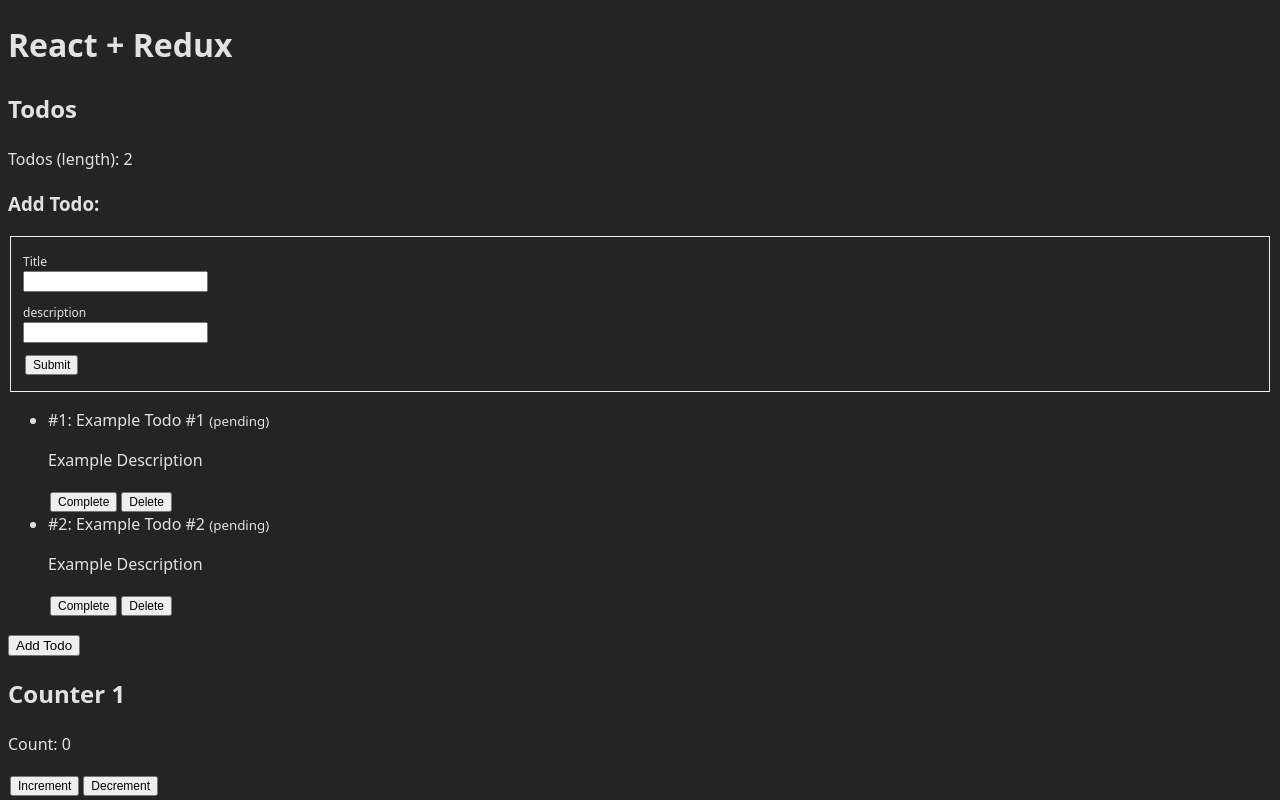
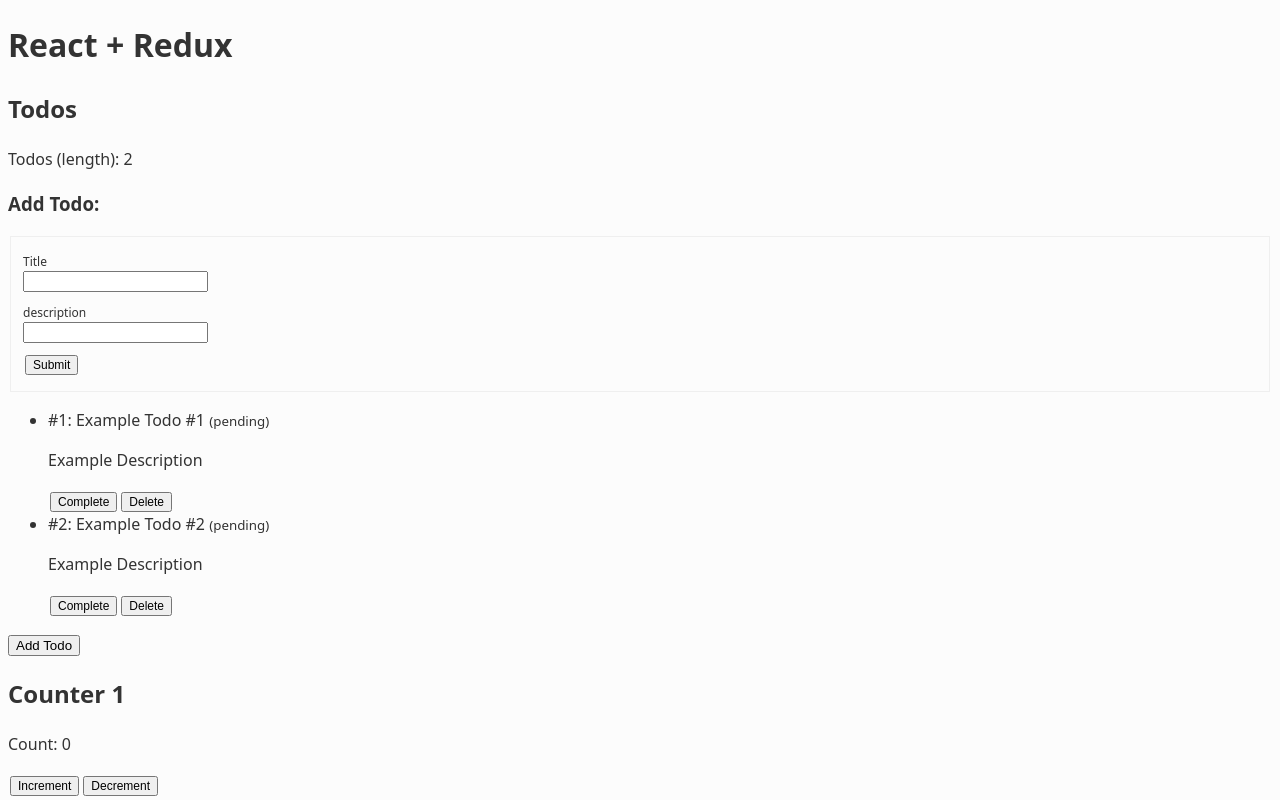
Before and after one commit to ober9k/react-redux-practice, a React (Vite) app: page / in a window 1280 px wide. Shown: the top 800 px of the page. Built offline with nearby package versions, Linux system fonts and the light colour scheme.

Commit message:
Updated styles to use lighter colours

```diff
--- a/src/index.css
+++ b/src/index.css
@@ -4,8 +4,8 @@
   font-weight: 400;
 
   color-scheme: light dark;
-  color: rgba(255, 255, 255, 0.87);
-  background-color: #242424;
+  color: #333333;
+  background-color: #FCFCFC;
 
   font-synthesis: none;
   text-rendering: optimizeLegibility;
```
